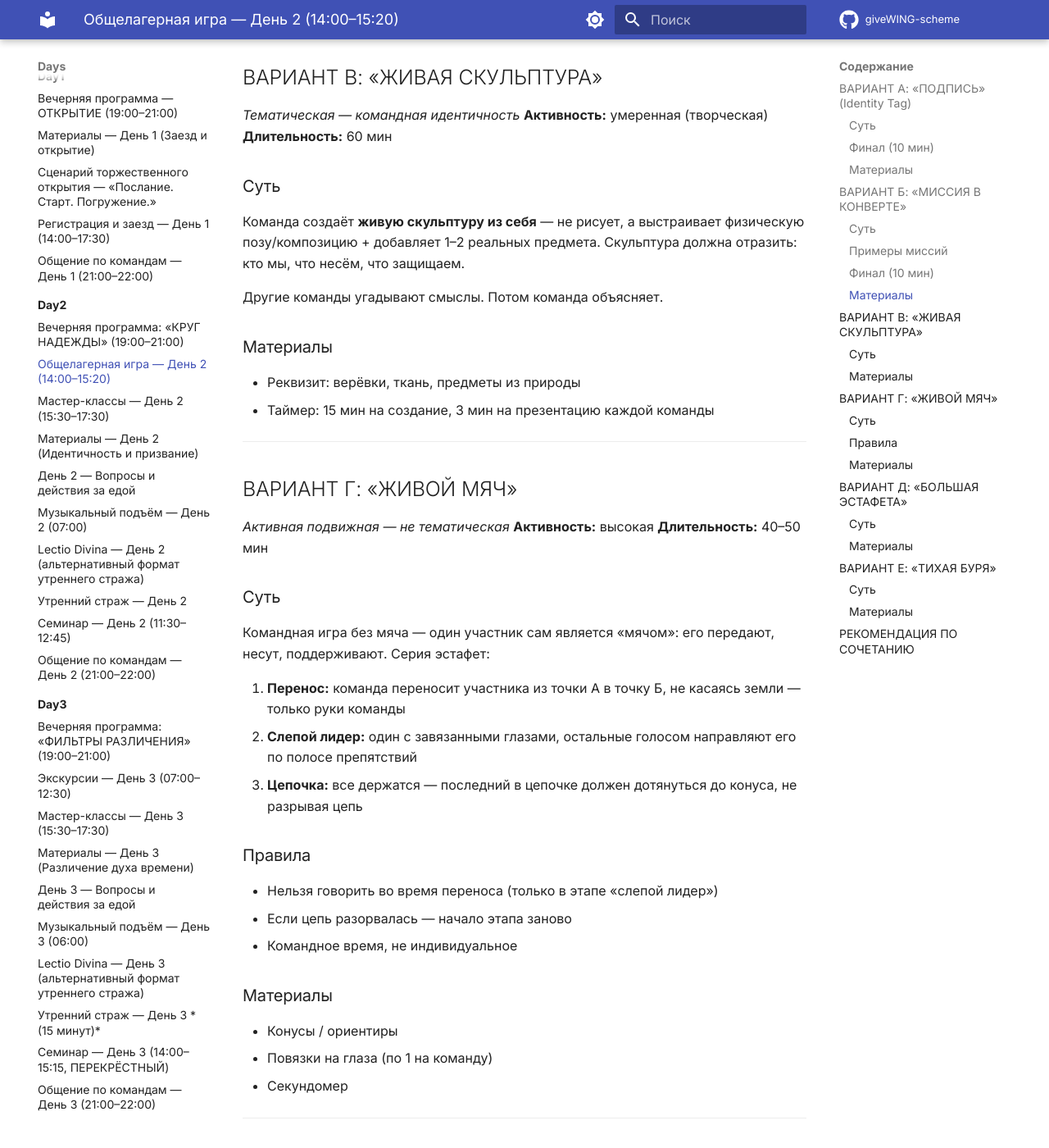
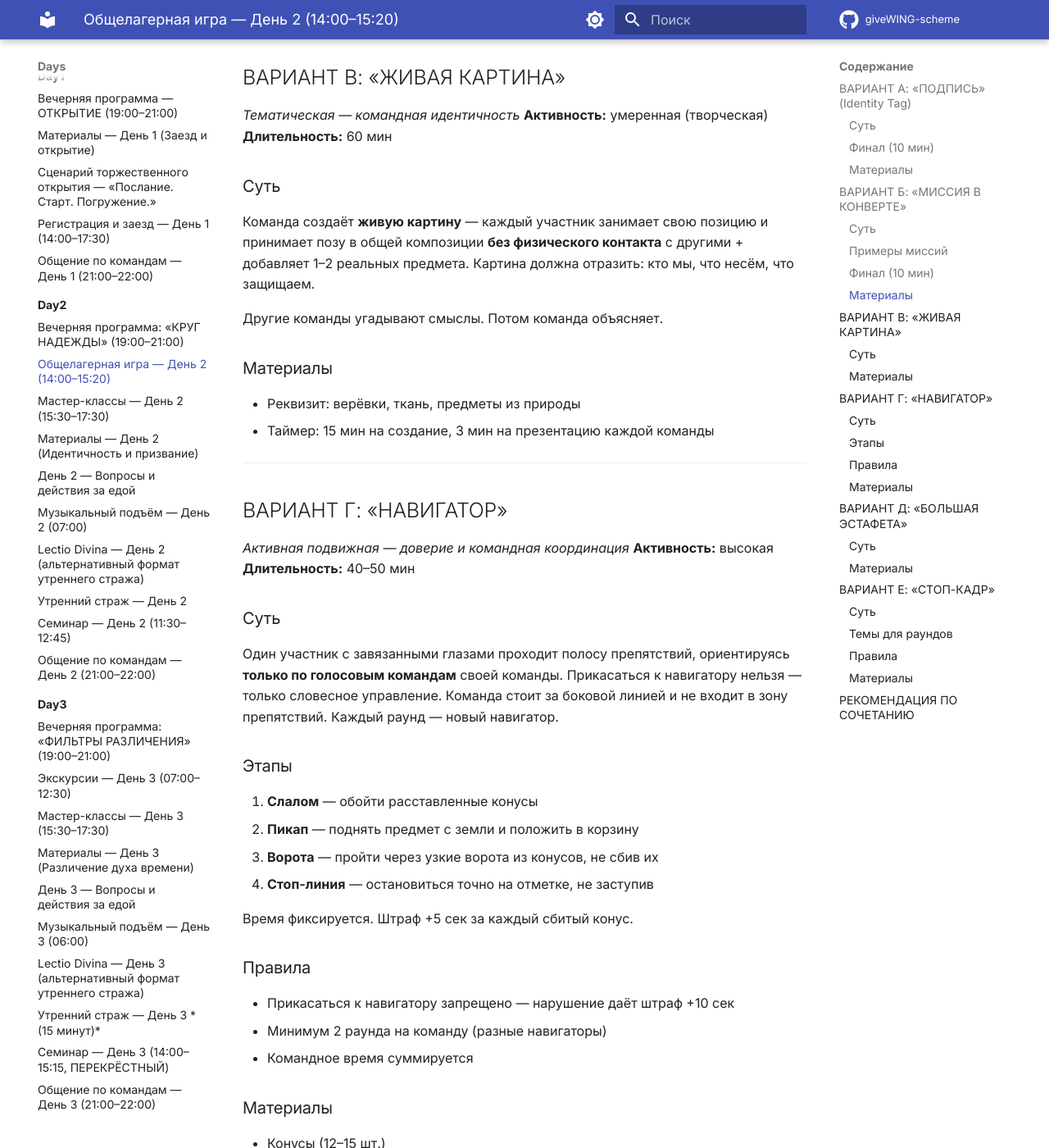
Before and after one commit to DanielFilinski/giveWING-scheme, an MkDocs documentation site: the page built from 2026/days/day2/game.md, in a window 1280 px wide and 1400 px high, scrolled down 1844 px. Shown: the whole window at 82% size. Built offline with MkDocs 1.6.1 and Material for MkDocs 9.7.7, drawn with Linux system fonts in a browser that asks for light colours; comment, search, counter and statistics services are not loaded; some of the changed text lies outside the part shown.

Commit message:
добавлены игры

```diff
--- a/2026/days/day2/game.md
+++ b/2026/days/day2/game.md
@@ -51,13 +51,13 @@
 
 ---
 
-## ВАРИАНТ В: «ЖИВАЯ СКУЛЬПТУРА»
+## ВАРИАНТ В: «ЖИВАЯ КАРТИНА»
 *Тематическая — командная идентичность*
 **Активность:** умеренная (творческая)
 **Длительность:** 60 мин
 
 ### Суть
-Команда создаёт **живую скульптуру из себя** — не рисует, а выстраивает физическую позу/композицию + добавляет 1–2 реальных предмета. Скульптура должна отразить: кто мы, что несём, что защищаем.
+Команда создаёт **живую картину** — каждый участник занимает свою позицию и принимает позу в общей композиции **без физического контакта** с другими + добавляет 1–2 реальных предмета. Картина должна отразить: кто мы, что несём, что защищаем.
 
 Другие команды угадывают смыслы. Потом команда объясняет.
 
@@ -67,26 +67,32 @@
 
 ---
 
-## ВАРИАНТ Г: «ЖИВОЙ МЯЧ»
-*Активная подвижная — не тематическая*
+## ВАРИАНТ Г: «НАВИГАТОР»
+*Активная подвижная — доверие и командная координация*
 **Активность:** высокая
 **Длительность:** 40–50 мин
 
 ### Суть
-Командная игра без мяча — один участник сам является «мячом»: его передают, несут, поддерживают. Серия эстафет:
+Один участник с завязанными глазами проходит полосу препятствий, ориентируясь **только по голосовым командам** своей команды. Прикасаться к навигатору нельзя — только словесное управление. Команда стоит за боковой линией и не входит в зону препятствий. Каждый раунд — новый навигатор.
 
-1. **Перенос:** команда переносит участника из точки А в точку Б, не касаясь земли — только руки команды
-2. **Слепой лидер:** один с завязанными глазами, остальные голосом направляют его по полосе препятствий
-3. **Цепочка:** все держатся — последний в цепочке должен дотянуться до конуса, не разрывая цепь
+### Этапы
+1. **Слалом** — обойти расставленные конусы
+2. **Пикап** — поднять предмет с земли и положить в корзину
+3. **Ворота** — пройти через узкие ворота из конусов, не сбив их
+4. **Стоп-линия** — остановиться точно на отметке, не заступив
+
+Время фиксируется. Штраф +5 сек за каждый сбитый конус.
 
 ### Правила
-- Нельзя говорить во время переноса (только в этапе «слепой лидер»)
-- Если цепь разорвалась — начало этапа заново
-- Командное время, не индивидуальное
+- Прикасаться к навигатору запрещено — нарушение даёт штраф +10 сек
+- Минимум 2 раунда на команду (разные навигаторы)
+- Командное время суммируется
 
 ### Материалы
-- Конусы / ориентиры
+- Конусы (12–15 шт.)
 - Повязки на глаза (по 1 на команду)
+- Небольшие предметы для подбора (мячи, кубики)
+- Корзина / контейнер
 - Секундомер
 
 ---
@@ -101,36 +107,48 @@
 
 | Этап | Описание |
 |------|----------|
-| Воздушный шар | Донести шар между коленями до финиша и обратно |
-| Газета | Пара идёт, держа газету только лбами — без рук |
-| Стул | Все участники команды сидят на коленях друг у друга — «стул» держится 10 секунд |
-| Ложка + мяч | Нести теннисный мяч в ложке, зажатой в зубах |
-| Хула-хуп по цепочке | Передать хула-хуп по всей команде, держась за руки, не отпуская |
+| Книга на голове | Дойти до конуса и обратно, удерживая книгу на голове без рук |
+| Слалом с мячом | Пробежать зигзаг через конусы, ведя мяч руками |
+| Ложка + теннисный мяч | Нести теннисный мяч в ложке, зажатой в зубах |
+| Хула-хуп | Самостоятельно пролезть сквозь хула-хуп и передать следующему — без держания за руки |
+| Прыжки | Перепрыгнуть скакалку 5 раз подряд |
 
 Команда из 6 человек — каждый делает минимум 1 этап.
 
 ### Материалы
-- Воздушные шары (запасные)
-- Газеты
+- Книги (по 1 на команду)
+- Мячи для слалома
 - Ложки + теннисные мячи
-- Хула-хупы (2 шт)
+- Хула-хупы (по 1 на команду)
+- Скакалки (по 1 на команду)
 - Конусы
 
 ---
 
-## ВАРИАНТ Е: «ТИХАЯ БУРЯ»
+## ВАРИАНТ Е: «СТОП-КАДР»
 *Активная — с элементом неожиданности*
 **Активность:** высокая
 **Длительность:** 40–50 мин
 
 ### Суть
-Музыкальные стулья — взрослая версия. Стульев на 2 меньше, чем людей. Но выбывший не уходит — садится на колени к кому-то из оставшихся. Игра продолжается, пока все не умещаются на минимальном количестве стульев.
+Играет музыка — все участники свободно двигаются по площадке. Когда музыка останавливается, ведущий громко называет тему (одно слово), и все немедленно застывают в позе, выражающей эту тему.
 
-Финальный раунд: сколько человек может одновременно сидеть на 1 стуле (с поддержкой стоящих рядом)?
+Двое-трое «судей» (добровольцы) выбирают самую выразительную или неожиданную позу. Победитель раунда приносит очко своей команде. Около 10–12 раундов, темп нарастает — паузы между раундами всё короче.
+
+### Темы для раундов
+- «Молитва» / «Радость» / «Сомнение»
+- «Призвание» / «Вера» / «Лидер»
+- «Усталость» / «Пробуждение» / «Свет»
+
+### Правила
+- Нельзя двигаться после остановки музыки — нарушение = дисквалификация раунда
+- Нельзя касаться других участников
+- Можно использовать подручные предметы (стул, куртку и т.д.)
 
 ### Материалы
-- Стулья по количеству участников
-- Музыка (любая)
+- Музыкальная колонка
+- Список тем для ведущего
+- Карточки-звёздочки для судей
 
 ---
 
@@ -141,8 +159,8 @@
 | Время | Блок |
 |-------|------|
 | 14:00–14:05 | Вступление ведущего |
-| 14:05–14:50 | Вариант Д (Большая эстафета) — подвижный разогрев |
+| 14:05–14:50 | Вариант Д (Большая эстафета) или Вариант Г (Навигатор) — подвижный разогрев |
 | 14:55–15:15 | Вариант А (Подпись) — тематическое завершение |
 | 15:15–15:20 | Короткое слово ведущего |
 
-Или только один вариант на всё время — Б или Д.
+Или только один вариант на всё время — Б (квест) или Г (навигатор).
```
Also changed, not shown: 2026/days/day1/evening.md (+2 -2 lines), ReadMe.md (+2 -0 lines).
